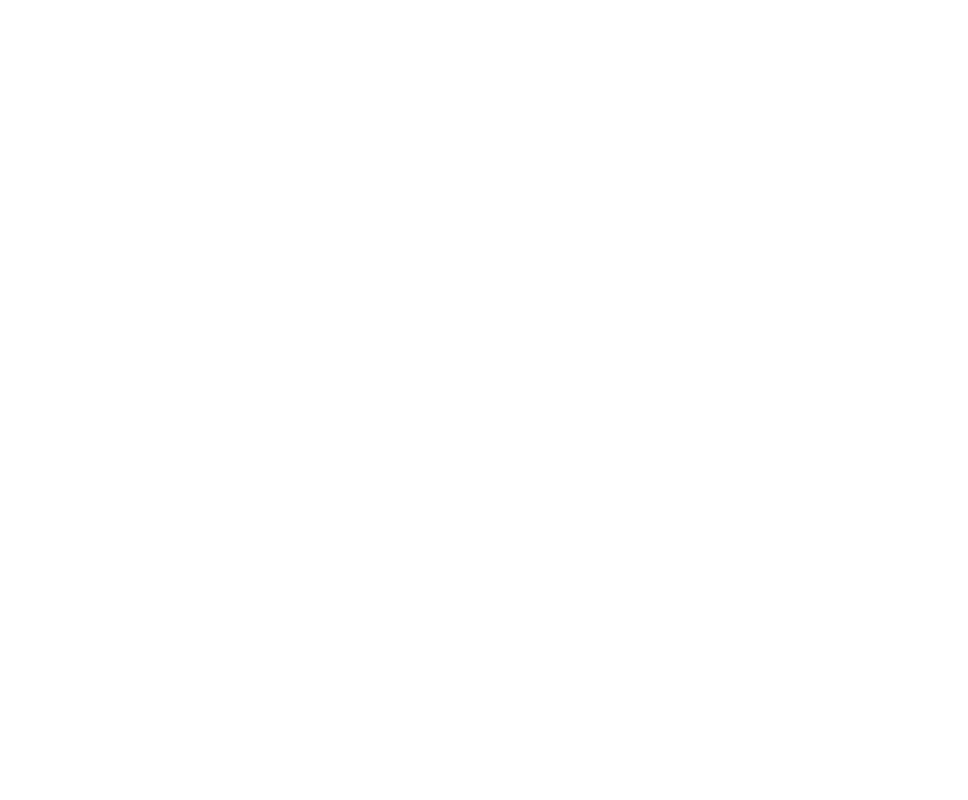
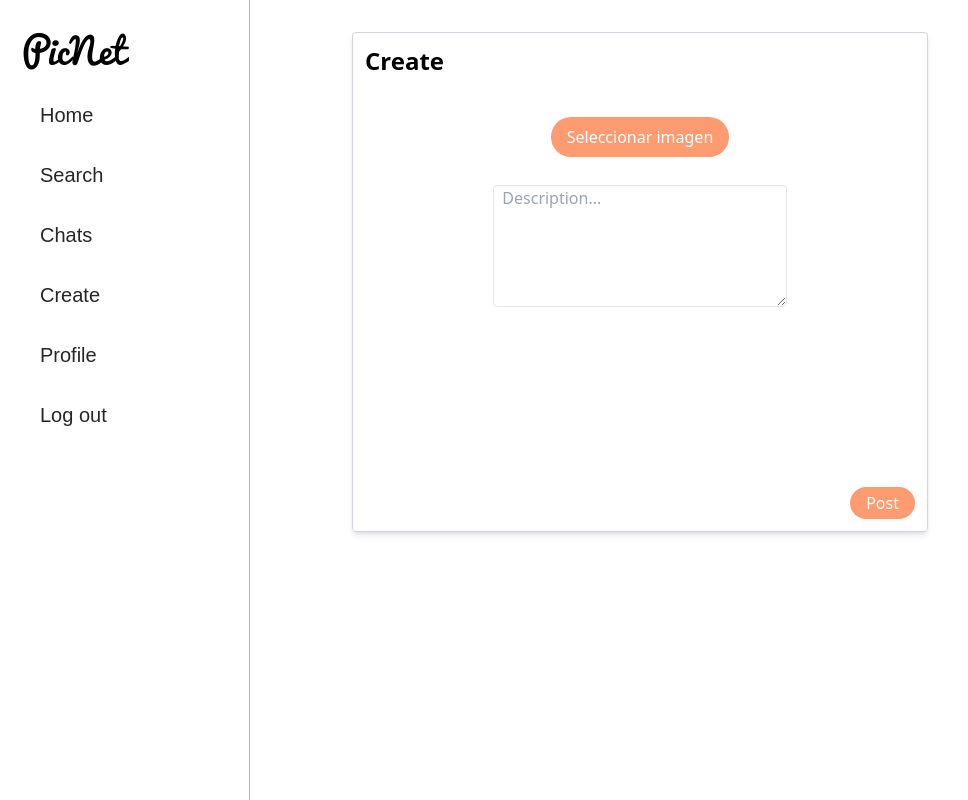
Before and after one commit to JuanHidalgoB/PicNet, a React (Vite) app in the folder PicNet/: page /create in a window 1280 px wide. Before the commit this address had no page. Shown: the whole page, without its empty margins (0-968 px from the left). Built offline with nearby package versions, Linux system fonts and the light colour scheme.

Commit message:
Page Create

```diff
--- a/PicNet/src/App.jsx
+++ b/PicNet/src/App.jsx
@@ -7,6 +7,7 @@
 import NavBar from "./Components/NavBar";
 import { Search } from "./Pages/Search";
 import { Profile } from "./Pages/Profile";
+import { Create } from "./Pages/Create";
 
 export const App = () => {
   return (
@@ -17,6 +18,7 @@
       <Route path="/" element={<Navigate to="/login" />} />
       <Route path="/search" element={<Search />} />
       <Route path="/profile" element={<Profile />} />
+      <Route path="/create" element={<Create />} />
     </Routes>
   );
 };
--- /dev/null
+++ b/PicNet/src/Components/LoadImageButton.jsx
@@ -0,0 +1,41 @@
+import React, { useState, useRef } from 'react';
+import '../Styles/LoadImageButton.css'
+
+const LoadImageButton = () => {
+    const [previewImage, setPreviewImage] = useState(null);
+    const fileInputRef = useRef(null);
+
+    const handleButtonClick = () => {
+      fileInputRef.current.click();
+    };
+
+    const handleImageChange = (event) => {
+      const file = event.target.files[0];
+      if (file) {
+        const reader = new FileReader();
+        reader.onloadend = () => {
+          setPreviewImage(reader.result);
+        };
+        reader.readAsDataURL(file);
+      }
+    };
+
+    return (
+      <div>
+        <div className='flex-column'>
+        {previewImage && <img className='max-w-[200px] max-h-[200px]' src={previewImage} alt="Preview" />}
+        <button className='my-3 rounded-full bg-rosa-100 px-4 py-2 text-white font-semi-bold' onClick={handleButtonClick}>Seleccionar imagen</button>
+        <input
+          type="file"
+          ref={fileInputRef}
+          accept="image/*"
+          onChange={handleImageChange}
+          style={{ display: 'none' }}
+        />
+
+        </div>
+      </div>
+    );
+  };
+
+  export default LoadImageButton;
--- /dev/null
+++ b/PicNet/src/Pages/Create.jsx
@@ -0,0 +1,34 @@
+import LoadImageButton from "../Components/LoadImageButton"
+import NavBar from "../Components/NavBar"
+
+export const Create = () => {
+    return (
+      <>
+        <div className="relative shadow-md border border-solid border-gray-300 container rounded">
+
+        <h1 className="mx-3 my-3 text-2xl font-bold">Create</h1>
+          <div className="flex flex-col items-center">
+            <div className="p-4">
+              <LoadImageButton />
+            </div>
+            <textarea
+              className="border rounded border-solid"
+              placeholder="  Description..."
+              name=""
+              id=""
+              cols="30"
+              rows="5"
+            ></textarea>
+          </div>
+
+            <button className="absolute bottom-0 right-0 mx-3 my-3 rounded-full bg-rosa-100 px-4 py-1 text-white font-semi-bold">
+                Post
+            </button>
+
+
+        </div>
+
+        <NavBar />
+      </>
+    );
+  };
--- /dev/null
+++ b/PicNet/src/Styles/LoadImageButton.css
@@ -0,0 +1,4 @@
+
+.container{
+    height: 500px;
+}
```
